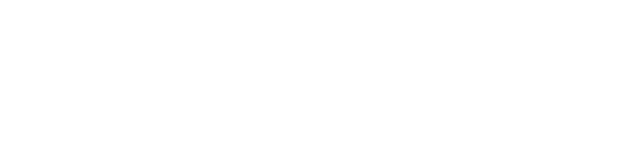
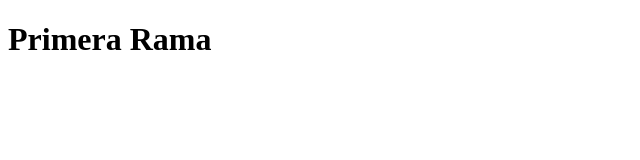
Before and after one commit to Claudia-Jicella/GityGitHub, a plain HTML site: page index.html in a window 1280 px wide. Shown: the whole page, without its empty margins (0-640 px from the left). Drawn offline with Linux system fonts and the light colour scheme.

Commit message:
Se creo subtitulo 1

```diff
--- a/index.html
+++ b/index.html
@@ -4,9 +4,10 @@
     <meta charset="UTF-8">
     <meta http-equiv="X-UA-Compatible" content="IE=edge">
     <meta name="viewport" content="width=device-width, initial-scale=1.0">
-    <title>Document</title>
+    <title>Ejercicio2a</title>
 </head>
 <body>
+    <h1>Primera Rama </h1>
 
 </body>
 </html>
```
